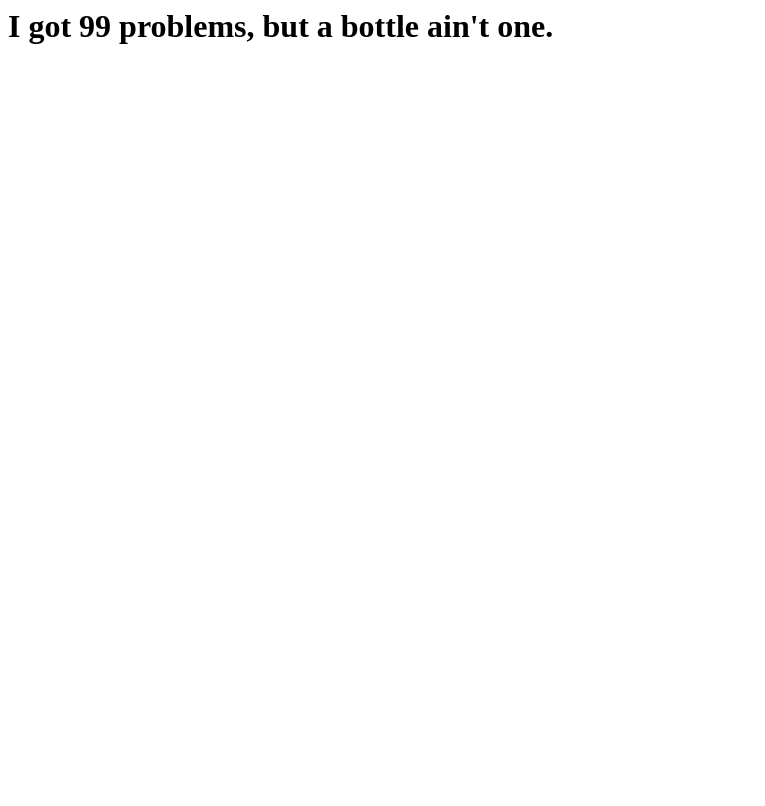
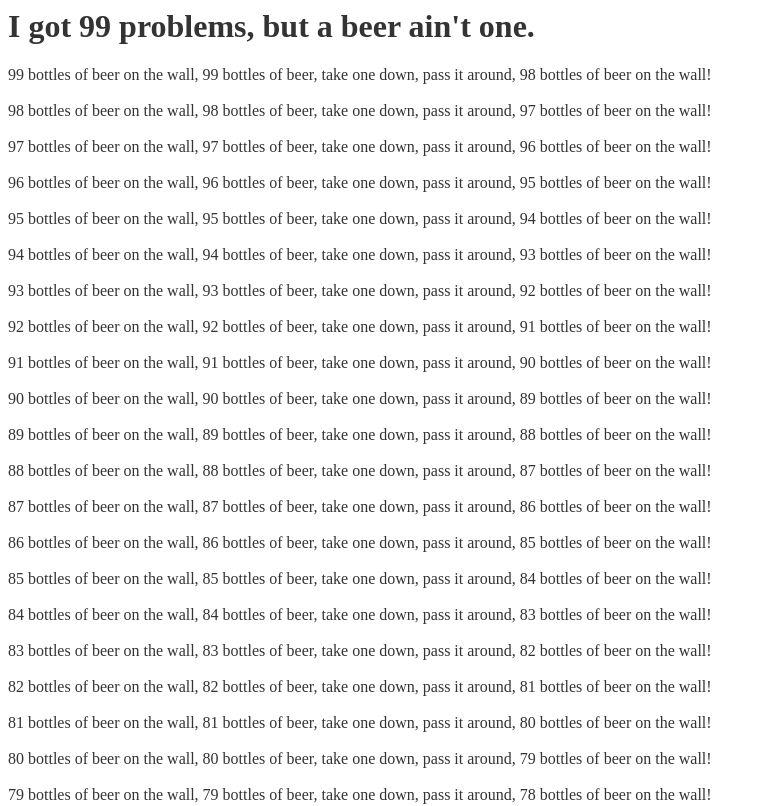
Before and after one commit to matopher/bottles-countup, a plain HTML site: page index.html in a window 1280 px wide. Shown: the top 806 px of the page, without its empty margins (0-765 px from the left). Drawn offline with Linux system fonts and the light colour scheme.

Commit message:
js beercount is working in browser

```diff
--- a/index.html
+++ b/index.html
@@ -1,15 +1,25 @@
 <!DOCTYPE html lang="en">
 <html>
 <head>
+
 	<title>I got 99 problems, but a bottle ain't one.</title>
+<style type="text/css">
+	body {
+		color: #333;
+	}
+</style>
+
 </head>
 <body>
 
-<h1>I got 99 problems, but a bottle ain't one.</h1>
+<h1>I got 99 problems, but a beer ain't one.</h1>
 
-<main id="root">
+<div>
+	<p id="holdMyBeer"></p>
+</div>
 
-</main>
 
 </body>
+<!-- <script src="js/alt.js"></script> -->
+<script src="js/main.js"></script>
 </html>
--- a/js/main.js
+++ b/js/main.js
@@ -1,17 +1,14 @@
-var verse1 = " bottles of beer on the wall, "
-var verse2 = " bottles of beer, take one down, pass it around, "
-var verse3 = " bottles of beer on the wall!"
+var holdMyBeer = document.getElementById("holdMyBeer");
 
-var bottles = 99
+var drink = "beer";
 
-while (bottles >= 1) {
-	console.log(
-		bottles + verse1 + bottles + verse2 + bottles + verse3
-		)
-	bottles = bottles - 1
-};
+var lyrics = "";
 
-console.log("No more beer here! *Cue Closing Time by Supersonic*")
-// else {
-// 	console.log("We're all done here!")
-// };
+var bottles = "99";
+
+for (var i=bottles; i > 0; i--){
+
+	lyrics = i + " bottles of " + drink + " on the wall, " + i + " bottles of " + drink + ", take one down, pass it around, " + (i - 1) + " bottles of " + drink + " on the wall!"
+
+	holdMyBeer.innerHTML += lyrics + "<br/><br/>";
+}
```
Also changed, not shown: js/alt.js (added, +23 -0 lines).
